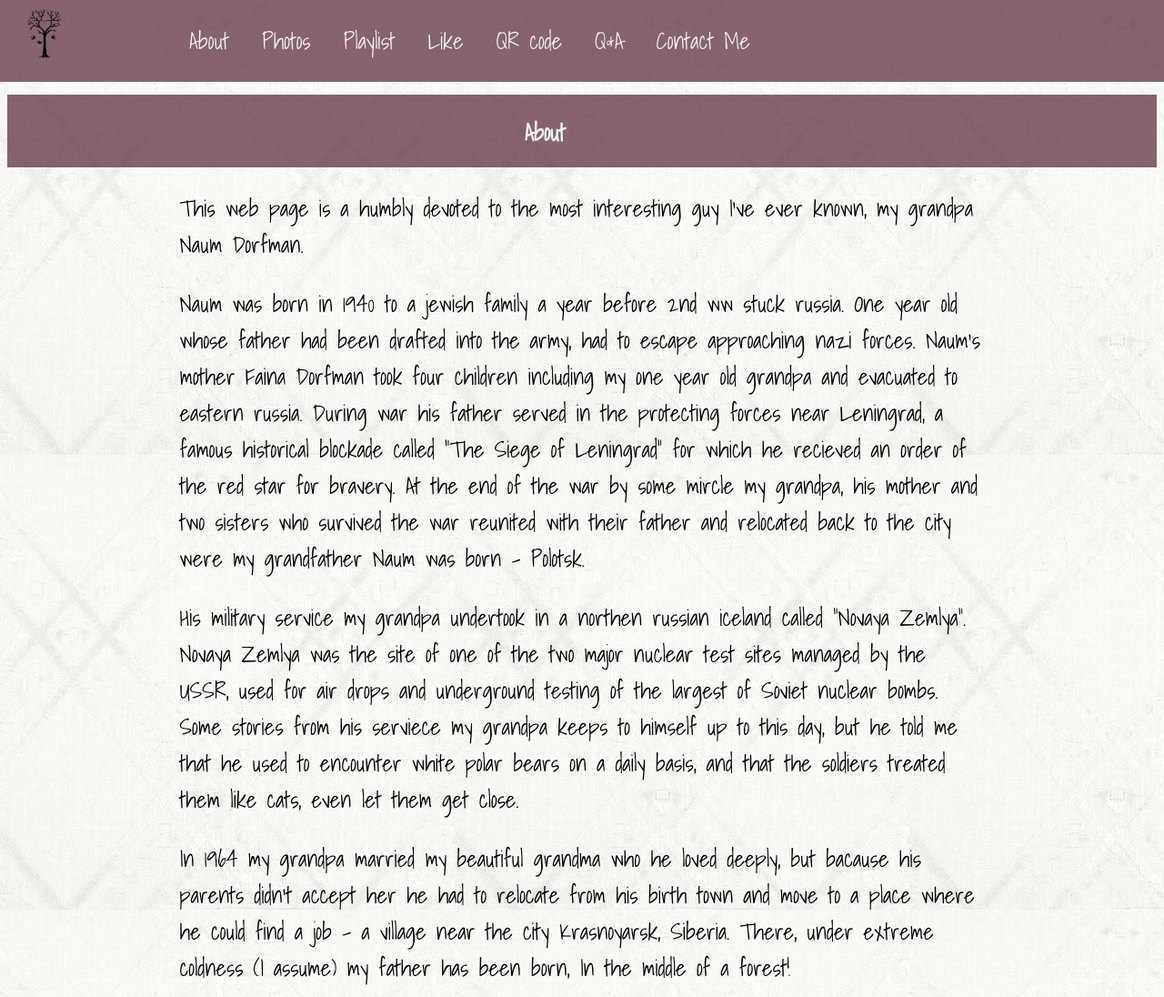
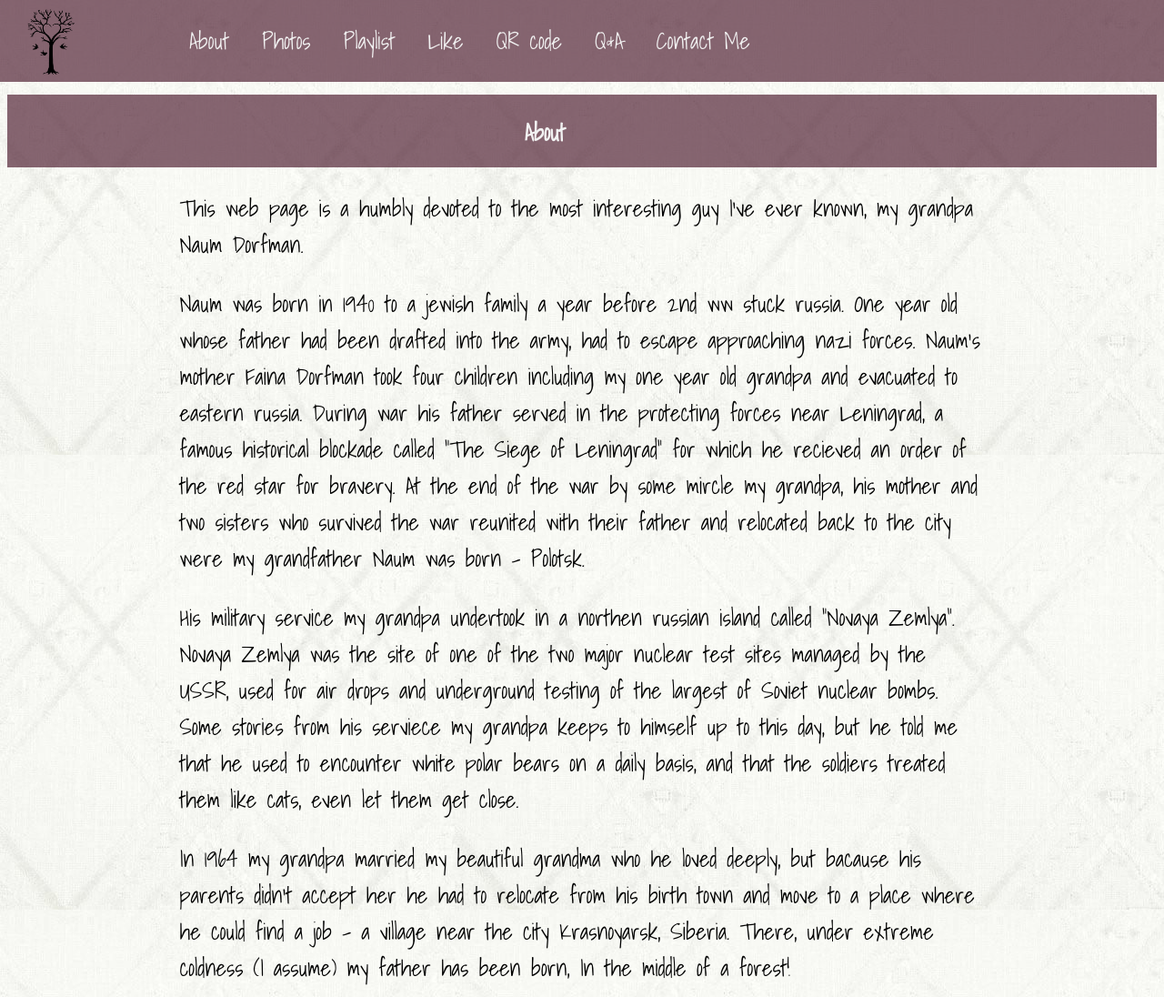
Before and after one commit to Web-Development-Environments-2021/211702782, a plain HTML site: page index.html in a window 1280 px wide. Shown: the top 1096 px of the page at 91% size. Drawn offline with Linux system fonts and the light colour scheme.

Commit message:
fixed picture and syntax

```diff
--- a/index.html
+++ b/index.html
@@ -15,7 +15,7 @@
      src="https://connect.facebook.net/en_US/sdk.js#xfbml=1&version=v10.0" nonce="5v3s3ZTy"></script>
 
     <div id="top-bar" >
-      <img src="logo2.png" style="width: 3%; padding-left: 30px; padding-top: 10px;"/>
+      <img src="logo2.png" style="height: 80%; padding-left: 30px; padding-top: 10px;"/>
       <div id="menu">
         <a href="#about">About</a>
         <a href="#photos">Photos</a>
@@ -39,7 +39,7 @@
         At the end of the war by some mircle my grandpa, his mother and two sisters who survived the war reunited with their
         father and relocated back to the city were my grandfather Naum was born - Polotsk.
       </p>
-      <p>His military service my grandpa undertook in a northen russian iceland called "Novaya Zemlya". Novaya Zemlya was the site
+      <p>His military service my grandpa undertook in a northen russian island called "Novaya Zemlya". Novaya Zemlya was the site
         of one of the two major nuclear test sites managed by the USSR, used for air drops and underground testing of the largest
         of Soviet nuclear bombs. Some stories from his serviece my grandpa keeps to himself up to this day, but he told me that
         he used to encounter white polar bears on a daily basis, and that the soldiers treated them like cats, even let them get close.
```
